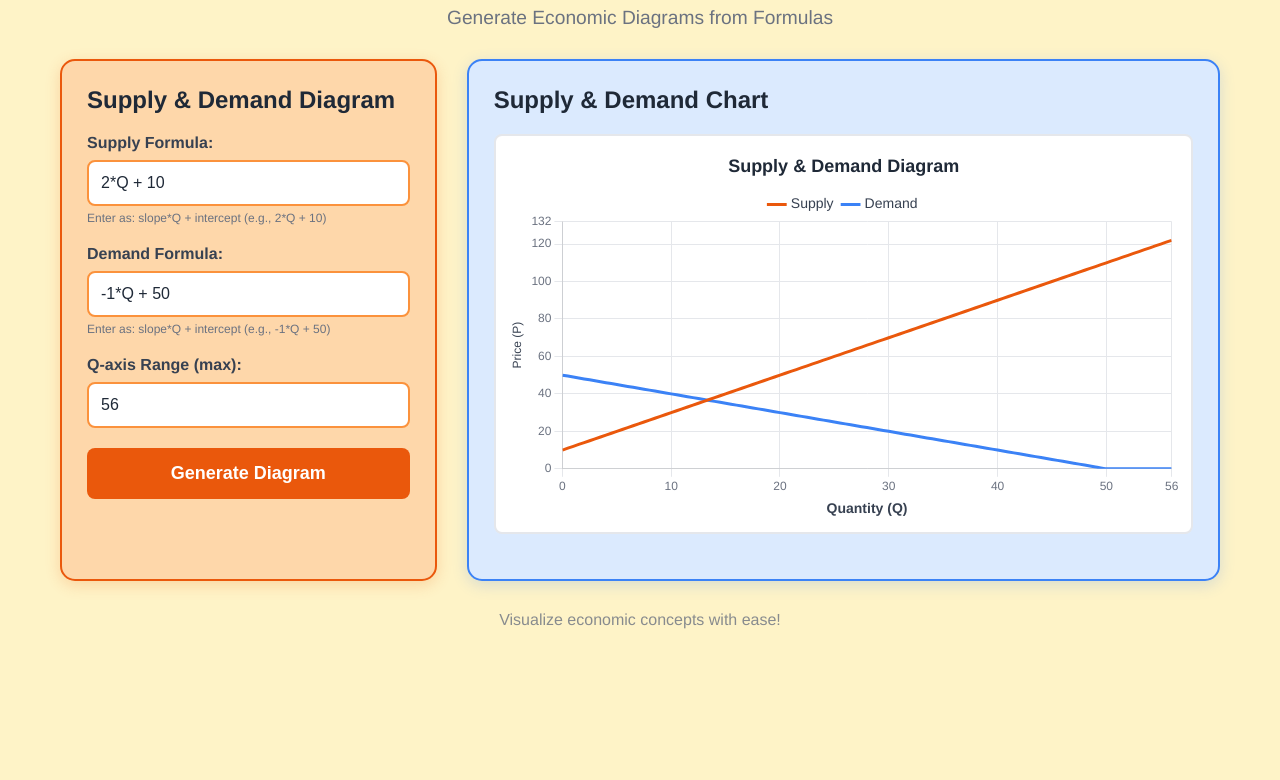
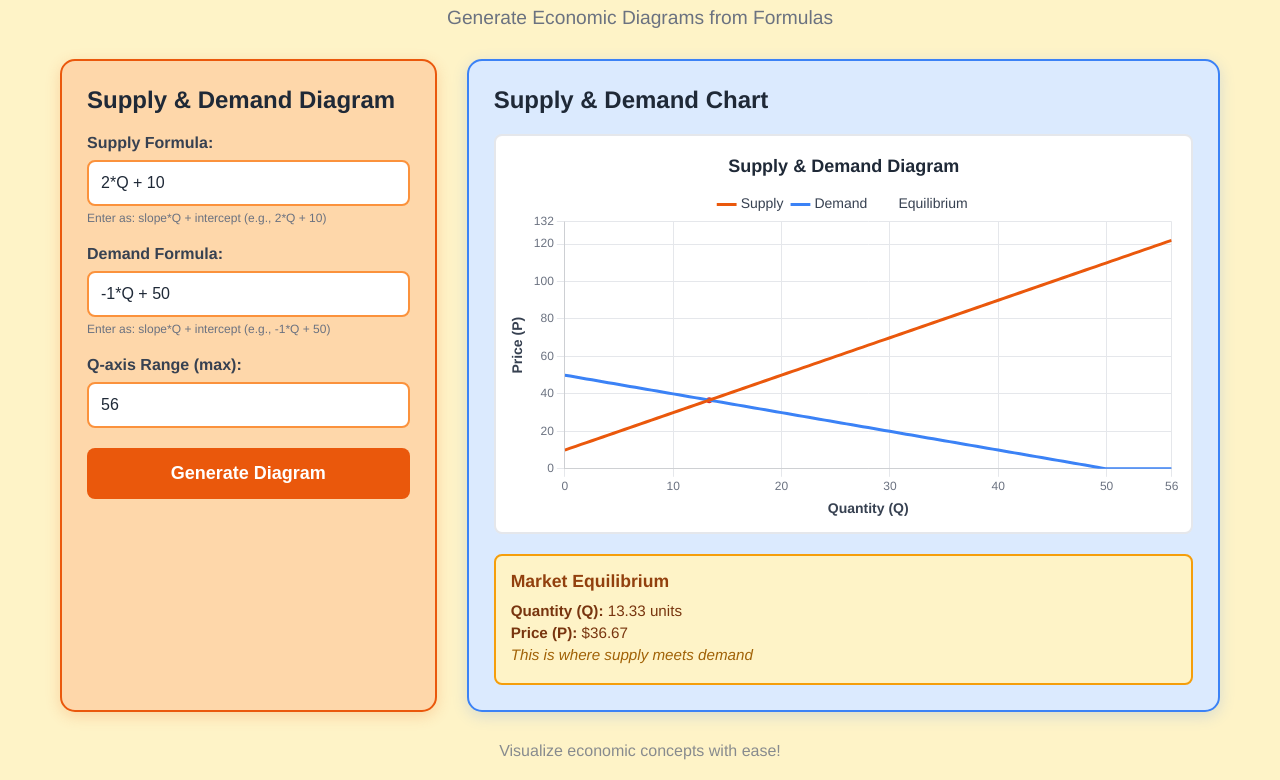
Before and after one commit to kingjohnmoon/EconsDiagramMaker, a plain HTML site: page index.html in a window 1280 px wide. Shown: the part 68-848 px from the top of the page. Before the commit the page ends 800 px from the top, so only its background shows below. Drawn offline with nearby package versions, Linux system fonts and the light colour scheme.

Commit message:
Added equilibrium point display

```diff
--- a/index.html
+++ b/index.html
@@ -55,7 +55,11 @@
 
                     <!-- Chart.js canvas element -->
                     <canvas id="economicChart"></canvas>
+                </div>
 
+                <!-- Equilibrium Information Display -->
+                <div id="equilibrium-info" class="equilibrium-info">
+                    <!-- Equilibrium point info will be displayed here -->
                 </div>
             </div>
         </main>
--- a/script.js
+++ b/script.js
@@ -61,15 +61,18 @@ class EconomicDiagramGenerator {
             const supplyParsed = this.parseFormula(supplyFormula);
             const demandParsed = this.parseFormula(demandFormula);
 
+            // Calculate equilibrium point
+            const equilibrium = this.calculateEquilibrium(supplyParsed, demandParsed);
+
             const supplyPoints = this.calculatePoints(supplyParsed.coefficient, supplyParsed.constant, maxQ);
             const demandPoints = this.calculatePoints(demandParsed.coefficient, demandParsed.constant, maxQ);
 
-            // Create chart datasets with color scheme matching design
+            // Create chart datasets - equilibrium LAST so it renders on top
             const datasets = [
                 {
                     label: 'Supply',
                     data: supplyPoints,
-                    borderColor: '#ea580c', // Orange to match input section
+                    borderColor: '#ea580c',
                     backgroundColor: 'rgba(234, 88, 12, 0.1)',
                     borderWidth: 3,
                     fill: false,
@@ -81,7 +84,7 @@ class EconomicDiagramGenerator {
                 {
                     label: 'Demand',
                     data: demandPoints,
-                    borderColor: '#3b82f6', // Blue to match output section
+                    borderColor: '#3b82f6',
                     backgroundColor: 'rgba(59, 130, 246, 0.1)',
                     borderWidth: 3,
                     fill: false,
@@ -89,15 +92,60 @@ class EconomicDiagramGenerator {
                     pointRadius: 0,
                     pointHoverRadius: 0,
                     pointBackgroundColor: 'transparent'
+                },
+                {
+                    label: 'Equilibrium',
+                    data: [equilibrium],
+                    borderColor: '#dc2626',
+                    backgroundColor: '#dc2626',
+                    borderWidth: 0, // No border for cleaner look
+                    pointRadius: 4, // Slightly larger for better visibility
+                    pointHoverRadius: 6,
+                    showLine: false,
+                    pointStyle: 'circle',
+                    pointBorderWidth: 2,
+                    pointBorderColor: '#ffffff', // White border for contrast
+                    pointBackgroundColor: '#dc2626'
                 }
             ];
 
             this.renderChart(datasets, maxQ);
+            this.displayEquilibriumInfo(equilibrium);
 
         } catch (error) {
             this.showError('Please check your formulas. Use format: slope*Q + intercept (e.g., 2*Q + 10)');
             console.error('Formula parsing error:', error);
         }
+    }
+
+    calculateEquilibrium(supplyParsed, demandParsed) {
+        // Supply: P = supply_slope * Q + supply_intercept
+        // Demand: P = demand_slope * Q + demand_intercept
+        // At equilibrium: supply_slope * Q + supply_intercept = demand_slope * Q + demand_intercept
+        // Solve for Q: Q = (demand_intercept - supply_intercept) / (supply_slope - demand_slope)
+
+        const equilibriumQ = (demandParsed.constant - supplyParsed.constant) /
+                            (supplyParsed.coefficient - demandParsed.coefficient);
+
+        const equilibriumP = supplyParsed.coefficient * equilibriumQ + supplyParsed.constant;
+
+        return {
+            x: parseFloat(equilibriumQ.toFixed(2)),
+            y: parseFloat(equilibriumP.toFixed(2))
+        };
+    }
+
+    displayEquilibriumInfo(equilibrium) {
+        const equilibriumInfo = document.getElementById('equilibrium-info');
+
+        equilibriumInfo.innerHTML = `
+            <h3>Market Equilibrium</h3>
+            <p><strong>Quantity (Q):</strong> ${equilibrium.x} units</p>
+            <p><strong>Price (P):</strong> $${equilibrium.y}</p>
+            <p><em>This is where supply meets demand</em></p>
+        `;
+
+        equilibriumInfo.classList.add('show');
     }
 
     parseFormula(formula) {
@@ -166,16 +214,38 @@ class EconomicDiagramGenerator {
                         display: true,
                         text: 'Supply & Demand Diagram',
                         font: { size: 18, weight: 'bold' },
-                        color: '#1f2937' // Dark gray for good contrast on white
+                        color: '#1f2937'
                     },
                     legend: {
                         display: true,
                         position: 'top',
                         labels: {
-                            color: '#374151', // Medium gray for legend text
+                            color: '#374151',
                             font: { size: 14, weight: '500' },
                             usePointStyle: true,
                             pointStyle: 'line'
+                        }
+                    },
+                    tooltip: {
+                        callbacks: {
+                            // Custom tooltip for equilibrium point
+                            title: function(context) {
+                                const point = context[0];
+                                if (point.dataset.label === 'Equilibrium') {
+                                    return 'Market Equilibrium';
+                                }
+                                return point.dataset.label;
+                            },
+                            label: function(context) {
+                                if (context.dataset.label === 'Equilibrium') {
+                                    return [
+                                        `Quantity: ${context.parsed.x} units`,
+                                        `Price: $${context.parsed.y}`,
+                                        'Where supply meets demand'
+                                    ];
+                                }
+                                return `${context.dataset.label}: Q=${context.parsed.x}, P=$${context.parsed.y}`;
+                            }
                         }
                     }
                 },
@@ -186,17 +256,17 @@ class EconomicDiagramGenerator {
                         title: {
                             display: true,
                             text: 'Quantity (Q)',
-                            color: '#374151', // Medium gray for axis labels
+                            color: '#374151',
                             font: { size: 14, weight: '600' }
                         },
                         min: 0,
                         max: maxQ,
                         grid: {
                             display: true,
-                            color: '#e5e7eb' // Light gray grid lines
+                            color: '#e5e7eb'
                         },
                         ticks: {
-                            color: '#6b7280', // Gray for tick numbers
+                            color: '#6b7280',
                             font: { size: 12 }
                         }
                     },
@@ -204,23 +274,24 @@ class EconomicDiagramGenerator {
                         title: {
                             display: true,
                             text: 'Price (P)',
-                            color: '#374151' // Medium gray for axis labels
+                            color: '#374151',
+                            font: { size: 14, weight: '600' }
                         },
                         min: 0,
                         max: maxP,
                         grid: {
                             display: true,
-                            color: '#e5e7eb' // Light gray grid lines
+                            color: '#e5e7eb'
                         },
                         ticks: {
-                            color: '#6b7280', // Gray for tick numbers
+                            color: '#6b7280',
                             font: { size: 12 }
                         }
                     }
                 },
                 interaction: {
                     intersect: false,
-                    mode: 'index'
+                    mode: 'index' // Changed from 'point' to 'index' for line hovering
                 }
             }
         });
--- a/styles.css
+++ b/styles.css
@@ -208,3 +208,34 @@ footer {
 .error-message.show {
     display: block;
 }
+
+/* Equilibrium Info Display */
+.equilibrium-info {
+    background: #fef3c7;
+    border: 2px solid #f59e0b;
+    border-radius: 8px;
+    padding: 15px;
+    margin-top: 15px;
+    display: none;
+}
+
+.equilibrium-info.show {
+    display: block;
+}
+
+.equilibrium-info h3 {
+    color: #92400e;
+    margin-bottom: 10px;
+    font-size: 1.1rem;
+}
+
+.equilibrium-info p {
+    color: #78350f;
+    margin: 5px 0;
+    font-size: 0.95rem;
+}
+
+.equilibrium-info em {
+    color: #a16207;
+    font-style: italic;
+}
```
